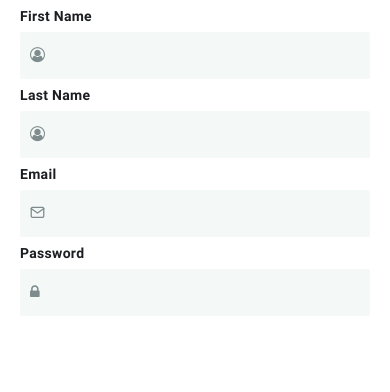
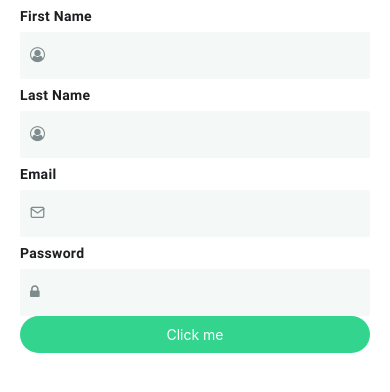
Before and after one commit to BrandonF55/WhatsUpApp, a React Native app: screen / in a window 390 px wide. Shown: the top 392 px of the page. Built offline with nearby package versions, Linux system fonts and the light colour scheme.

Commit message:
The Application will now have a submit button for the login screen

```diff
--- /dev/null
+++ b/components/SubmitButton.jsx
@@ -0,0 +1,28 @@
+import React from 'react';
+import { StyleSheet, TouchableOpacity, Text } from 'react-native';
+import colors from '../constants/colors';
+
+const SubmitButton = props => {
+
+    const enabledBgColor = props.color || colors.primary;
+    const disabledBgColor = colors.lightGrey;
+    const bgColor = props.disabled ? disabledBgColor : enabledBgColor;
+
+    return <TouchableOpacity style={{ ...styles.button, ...{ backgroundColor: bgColor }}}>
+        <Text style={{ color: props.disabled ? colors.grey : 'white' }}>
+            Click me
+        </Text>
+    </TouchableOpacity>
+};
+
+const styles = StyleSheet.create({
+    button: {
+        paddingHorizontal: 30,
+        paddingVertical: 10,
+        borderRadius: 30,
+        justifyContent: 'center',
+        alignItems: 'center'
+    }
+});
+
+export default SubmitButton;
--- a/constants/colors.jsx
+++ b/constants/colors.jsx
@@ -3,5 +3,6 @@ export default{
     lightGrey: '#bdc3c7',
     nearlyWhite: '#F4F8F7',
     grey: '#7f8c8d',
-    textColor: '#1c1e21'
+    textColor: '#1c1e21',
+    primary: '#32d48e'
 }
--- a/screens/AuthScreen.jsx
+++ b/screens/AuthScreen.jsx
@@ -4,6 +4,7 @@ import { SafeAreaView } from "react-native-safe-area-context";
 import Input from "../components/Input";
 import PageContainer from "../components/PageContainer";
 import { Feather, FontAwesome } from "@expo/vector-icons";
+import SubmitButton from "../components/SubmitButton";
 
 const AuthScreen = props => {
     return (
@@ -31,6 +32,7 @@ const AuthScreen = props => {
                     icon='lock'
                     iconPack={FontAwesome}
                 />
+                <SubmitButton/>
             </PageContainer>
         </SafeAreaView>
     );
```
